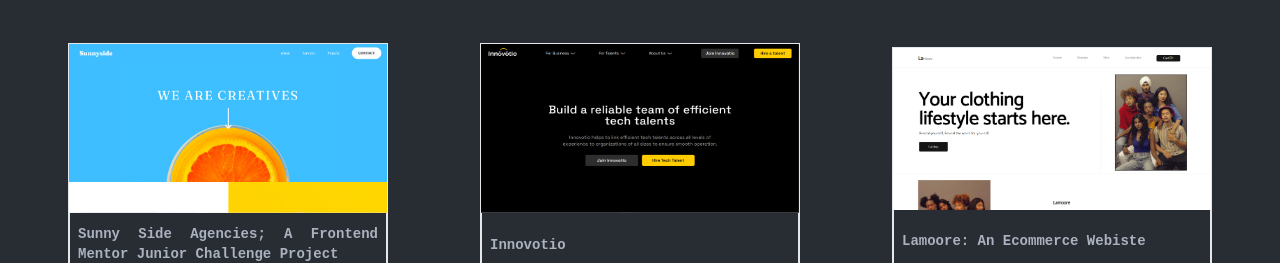
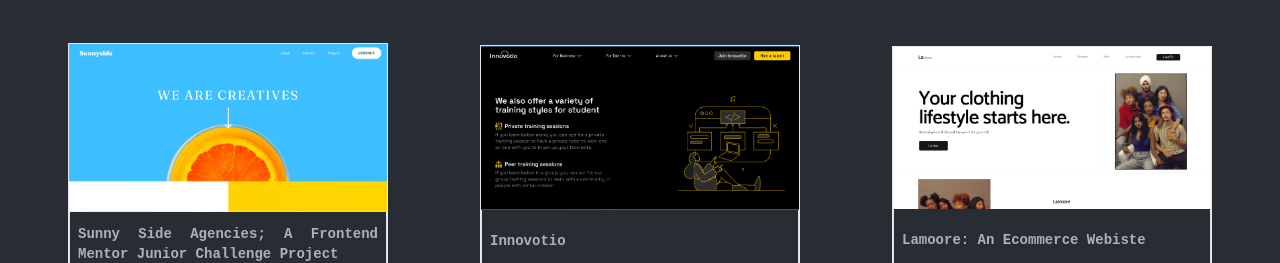
Before and after one commit to ForJessicaSake/Portfolio, a React (Create React App) app: page / in a window 1280 px wide. Shown: the part 3061-3324 px from the top of the page. Built offline with nearby package versions, Linux system fonts and the light colour scheme; no server answers.

Commit message:
fix: innovotio

```diff
--- a/src/components/Project.tsx
+++ b/src/components/Project.tsx
@@ -8,7 +8,7 @@ import bookmark from "../assets/bookmark.png";
 import sunnyside from "../assets/sunnyside.png";
 import Empower from "../assets/Empower.png";
 import Lamoore from "../assets/Lamoore.png"
-import innovotio from "../assets/innovotio.png"
+import inno from "../assets/inno.png"
 
 
 const Project: React.FC = () => {
@@ -54,7 +54,7 @@ const Project: React.FC = () => {
           link="https://sunnyside-agencies.vercel.app/"
         />
           <Card
-          image={innovotio}
+          image={inno}
           title="Innovotio"
           about="Innovotio is a tech business support organization that specializes in connecting tech talent across all levels of experience to organizations of all sizes to achieve their business goals. This projecy was developed using NextJs, Tailwind CSS, Firebase and Toastify."
           link="https://innovotio-website.vercel.app/"
```
Also changed, not shown: src/assets/inno.png (added).
